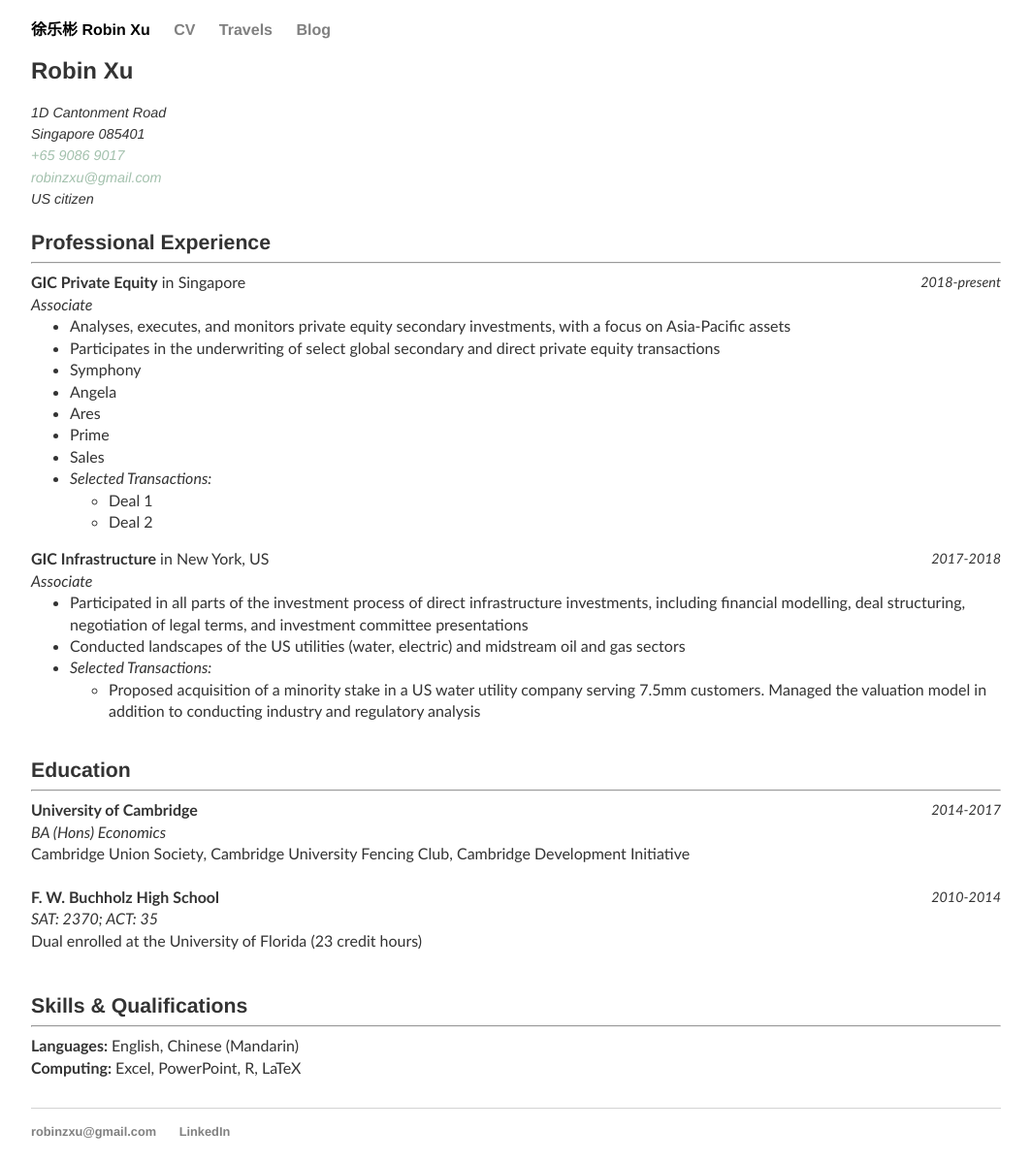
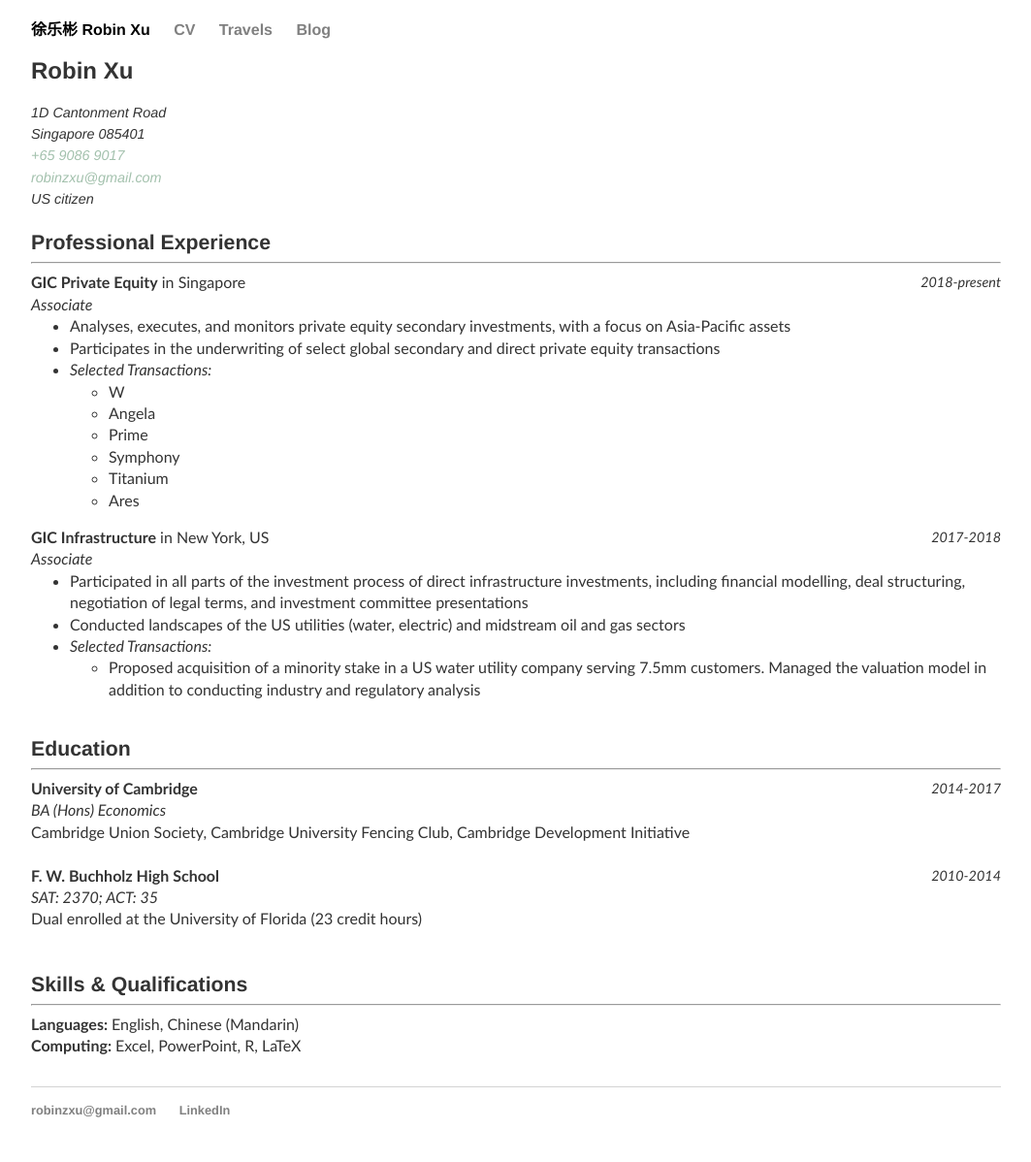
Before and after one commit to robinzxu/robinzxu.github.io, a Jekyll site: the page built from cv/index.html, in a window 1280 px wide. Shown: the whole page at 97% size, without its empty margins (108-1171 px from the left). Built offline with Jekyll 4.4.1, drawn with Linux system fonts in a browser that asks for light colours; after the commit the page ends 1176 px from its top, so only the background shows below that.

Commit message:
Update index.html

```diff
--- a/cv/index.html
+++ b/cv/index.html
@@ -24,15 +24,14 @@
 	<ul style="margin-top:0">
 		<li>Analyses, executes, and monitors private equity secondary investments, with a focus on Asia-Pacific assets
 		<li>Participates in the underwriting of select global secondary and direct private equity transactions
-		<li>Symphony
-		<li>Angela
-		<li>Ares
-		<li>Prime
-		<li>Sales
 		<li><i>Selected Transactions:</i>
 		<ul>
-			<li>Deal 1
-			<li>Deal 2
+			<li>W
+			<li>Angela
+			<li>Prime
+			<li>Symphony
+			<li>Titanium
+			<li>Ares
 		</ul>
 	</ul>
 
```
